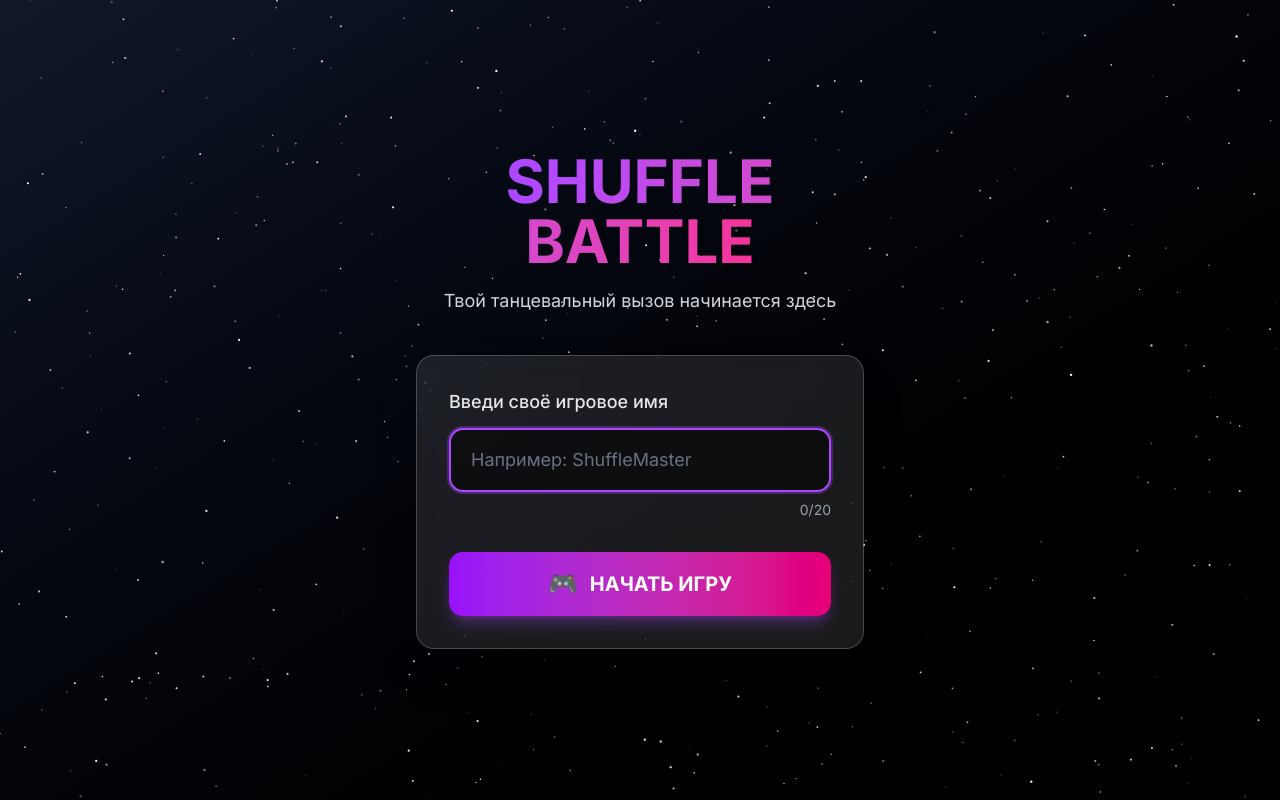
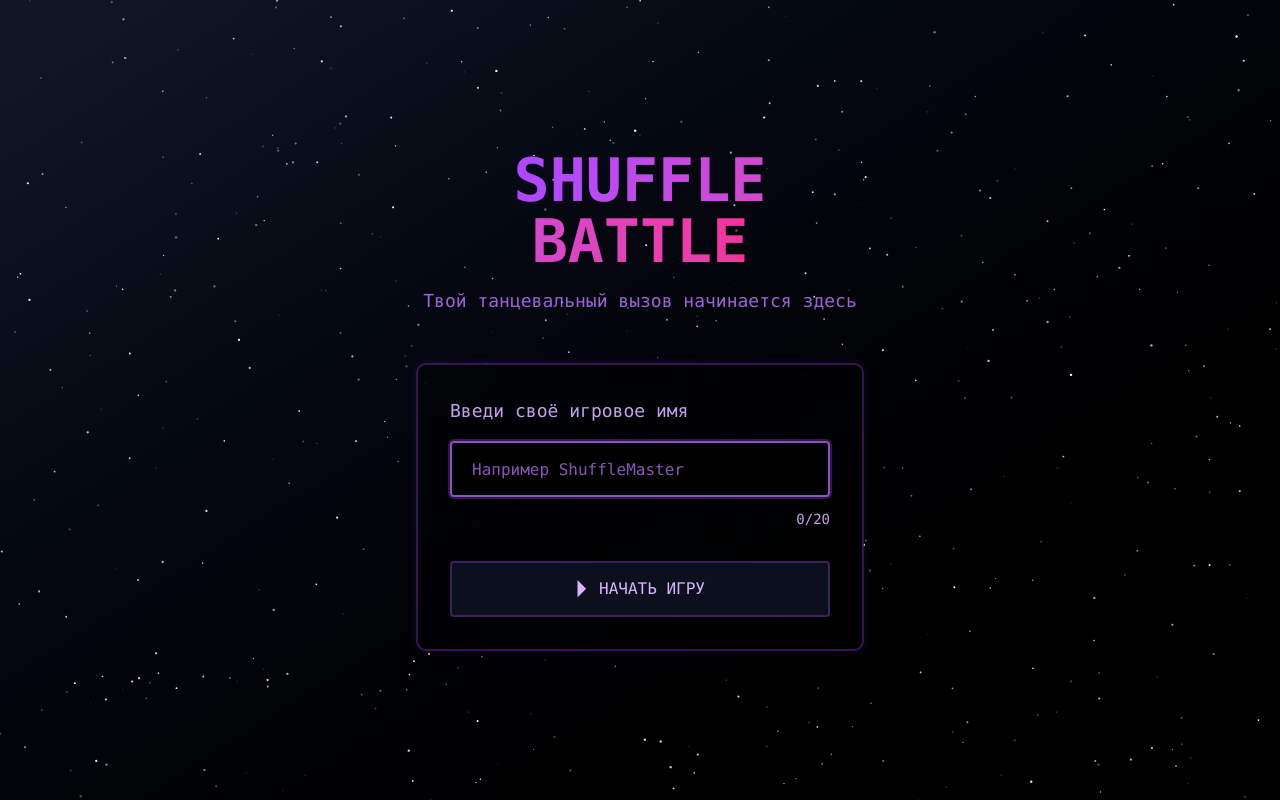
Before and after one commit to Galdenysh/shuffle-battle-game, a Next.js app: page / in a window 1280 px wide. Built offline with nearby package versions, Linux system fonts and the light colour scheme.

Commit message:
feat: change styles

```diff
--- a/src/app/(marketing)/page.tsx
+++ b/src/app/(marketing)/page.tsx
@@ -9,16 +9,16 @@ import { PLAYER_NAME_LENGTH } from './constants';
 import { BackgroundParticles, ErrorIcon } from './components';
 
 const inputClasses = {
-  base: 'w-full px-5 py-4 bg-black/50 border-2 border-purple-500/50 rounded-xl text-white text-lg placeholder-gray-500 transition-all',
+  base: 'w-full h-14 px-5 bg-black/50 backdrop-blur-sm border-2 border-purple-500/30 rounded text-purple-100/90 font-mono text-base placeholder-purple-400/70 transition-all',
   focus:
-    'focus:outline-none focus:border-purple-500 focus:ring-2 focus:ring-purple-500/30',
+    'focus:outline-none focus:border-purple-400/70 focus:ring-2 focus:ring-purple-500/30',
 } as const;
 
 const buttonClasses = {
-  base: 'w-full py-4 bg-gradient-to-r from-purple-600 to-pink-600 rounded-xl text-white text-xl font-bold shadow-lg shadow-purple-500/30 transition-all flex items-center justify-center gap-3',
-  hover: 'hover:from-purple-700 hover:to-pink-700',
-  focus:
-    'focus-visible:outline-none focus-visible:ring-2 focus-visible:ring-purple-500 focus-visible:ring-offset-2 focus-visible:ring-offset-black',
+  base: 'w-full h-14 px-5 bg-gray-900/70 backdrop-blur-xs border-2 border-purple-500/30 rounded text-purple-300 font-mono text-base cursor-pointer transition-all duration-150 flex items-center justify-center gap-3',
+  hover:
+    'hover:text-purple-200 hover:border-purple-400/70 hover:bg-purple-900/30',
+  focus: 'focus-visible:outline-none focus-visible:border-purple-600/70',
   disabled: 'disabled:opacity-70 disabled:cursor-not-allowed',
 } as const;
 
@@ -78,35 +78,35 @@ export default function MarketingPage() {
           initial={{ opacity: 0, y: -20 }}
           animate={{ opacity: 1, y: 0 }}
           transition={{ duration: 0.6 }}
-          className={cn('text-center mb-10')}
+          className={cn('text-center mb-12')}
         >
           <h1 className={cn('text-5xl md:text-6xl font-bold mb-4')}>
             <span
               className={cn(
-                'bg-gradient-to-r from-purple-500 to-pink-500 bg-clip-text text-transparent uppercase'
+                'bg-gradient-to-r from-purple-500 to-pink-500 bg-clip-text text-transparent uppercase font-mono'
               )}
             >
               Shuffle Battle
             </span>
           </h1>
-          <p className={cn('text-lg text-gray-300')}>
+          <p className={cn('text-lg text-purple-400/80 font-mono')}>
             Твой танцевальный вызов начинается здесь
           </p>
         </motion.div>
 
         {/* Карточка с формой */}
         <motion.form
-          initial={{ opacity: 0, scale: 0.9 }}
+          className={cn(
+            'bg-black/50 backdrop-blur-sm rounded-lg p-8 border-2 border-purple-500/30 shadow-[0_0_8px_rgba(147,51,234,0.15)]'
+          )}
+          initial={{ opacity: 0, scale: 0.95 }}
           animate={{ opacity: 1, scale: 1 }}
           transition={{ duration: 0.5, delay: 0.2 }}
-          className={cn(
-            'bg-white/10 backdrop-blur-lg rounded-2xl p-8 border border-white/20 shadow-2xl'
-          )}
         >
           <div className={cn('mb-8')}>
             <label
               htmlFor="playerName"
-              className={cn('block text-lg font-medium mb-3 text-gray-200')}
+              className={cn('block text-lg font-mono mb-4 text-purple-300/90')}
             >
               Введи своё игровое имя
             </label>
@@ -114,21 +114,21 @@ export default function MarketingPage() {
             <div className={cn('relative')}>
               <input
                 id="playerName"
+                className={cn(inputClasses.base, inputClasses.focus)}
                 type="text"
                 value={playerName}
                 onChange={handleNameChange}
-                placeholder="Например: ShuffleMaster"
+                placeholder="Например ShuffleMaster"
                 autoFocus
                 autoComplete="off"
                 maxLength={PLAYER_NAME_LENGTH}
                 aria-invalid={!!error}
                 aria-describedby={error ? 'playerNameError' : undefined}
-                className={cn(inputClasses.base, inputClasses.focus)}
               />
 
               <div
                 className={cn(
-                  'mt-2 flex gap-2 text-sm text-right',
+                  'mt-3 flex gap-2 text-sm text-left',
                   error ? 'justify-between' : 'justify-end'
                 )}
               >
@@ -138,14 +138,16 @@ export default function MarketingPage() {
                     initial={{ opacity: 0, height: 0 }}
                     animate={{ opacity: 1, height: 'auto' }}
                     exit={{ opacity: 0, height: 0 }}
-                    className={cn('text-red-400 flex items-center gap-1')}
+                    className={cn(
+                      'text-red-400 flex items-center gap-2 font-mono'
+                    )}
                   >
                     <ErrorIcon />
                     <span>{error}</span>
                   </motion.div>
                 )}
 
-                <div className={cn('text-gray-400 text-right')}>
+                <div className={cn('text-purple-300/90 text-right font-mono')}>
                   {playerName.length}/{PLAYER_NAME_LENGTH}
                 </div>
               </div>
@@ -165,14 +167,14 @@ export default function MarketingPage() {
               buttonClasses.disabled
             )}
           >
-            <span className={cn('text-2xl')}>🎮</span>
+            <span className={cn('text-2xl')}>⏵</span>
             <span className={cn(isLoading ? '' : 'uppercase')}>
               {isLoading ? 'Запуск игры...' : 'Начать игру'}
             </span>
             {isLoading && (
               <div
                 className={cn(
-                  'text-2xl w-6 h-6 border-2 border-white border-t-transparent rounded-full animate-spin'
+                  'w-5 h-5 border-2 border-purple-300 border-t-transparent rounded-full animate-spin'
                 )}
               />
             )}
--- a/src/app/game/components/LoadingScreen.tsx
+++ b/src/app/game/components/LoadingScreen.tsx
@@ -84,7 +84,7 @@ const LoadingScreen: FC<LoadingScreenProps> = ({
   return (
     <motion.div
       className={cn(
-        'fixed inset-0 z-50 flex flex-col items-center justify-center bg-transparent text-white'
+        'fixed inset-0 z-50 flex flex-col items-center justify-center'
       )}
       initial={{ opacity: 1 }}
       animate={{ opacity: isLoading ? 1 : 0 }}
@@ -94,13 +94,15 @@ const LoadingScreen: FC<LoadingScreenProps> = ({
       <div className="relative z-10 flex flex-col items-center justify-start space-y-8 w-80 h-50 mx-auto px-4">
         {/* Прогресс-бар */}
         <div className="w-full space-y-4">
-          <div className="flex justify-between text-sm text-gray-300">
-            <span>{message}</span>
-            <span>{Math.round(progress)}%</span>
+          <div className="flex justify-between font-mono text-xs">
+            <span className="text-purple-300/90">{message}</span>
+            <span className="text-purple-100/90 font-medium">
+              {Math.round(progress)}%
+            </span>
           </div>
-          <div className="w-full h-2 bg-gray-700 rounded-full overflow-hidden">
+          <div className="w-full h-2 bg-gray-900/70 border border-purple-500/30 rounded-full overflow-hidden backdrop-blur-xs">
             <motion.div
-              className="h-full bg-gradient-to-r from-cyan-500 to-purple-500 rounded-full"
+              className="h-full bg-gradient-to-r from-purple-600 via-purple-500 to-purple-400 rounded-full"
               initial={{ width: 0 }}
               animate={{ width: `${progress}%` }}
               transition={{ type: 'spring', stiffness: 50 }}
@@ -113,7 +115,7 @@ const LoadingScreen: FC<LoadingScreenProps> = ({
           {[0, 1, 2].map((i) => (
             <motion.div
               key={i}
-              className="w-3 h-3 bg-cyan-400 rounded-full"
+              className="w-3 h-3 bg-purple-400 rounded-full"
               animate={{
                 scale: [1, 1.5, 1],
                 opacity: [0.5, 1, 0.5],
@@ -131,11 +133,11 @@ const LoadingScreen: FC<LoadingScreenProps> = ({
         <AnimatePresence mode="wait">
           <motion.div
             key={currentTipIndex}
+            className="text-center text-purple-300/90 text-sm font-mono"
             initial={{ opacity: 0, y: 10 }}
             animate={{ opacity: 1, y: 0 }}
             exit={{ opacity: 0, y: -10 }}
             transition={{ duration: 0.3 }}
-            className="text-center text-gray-400 text-sm"
           >
             <p>{getCurrentTip()}</p>
           </motion.div>
```
